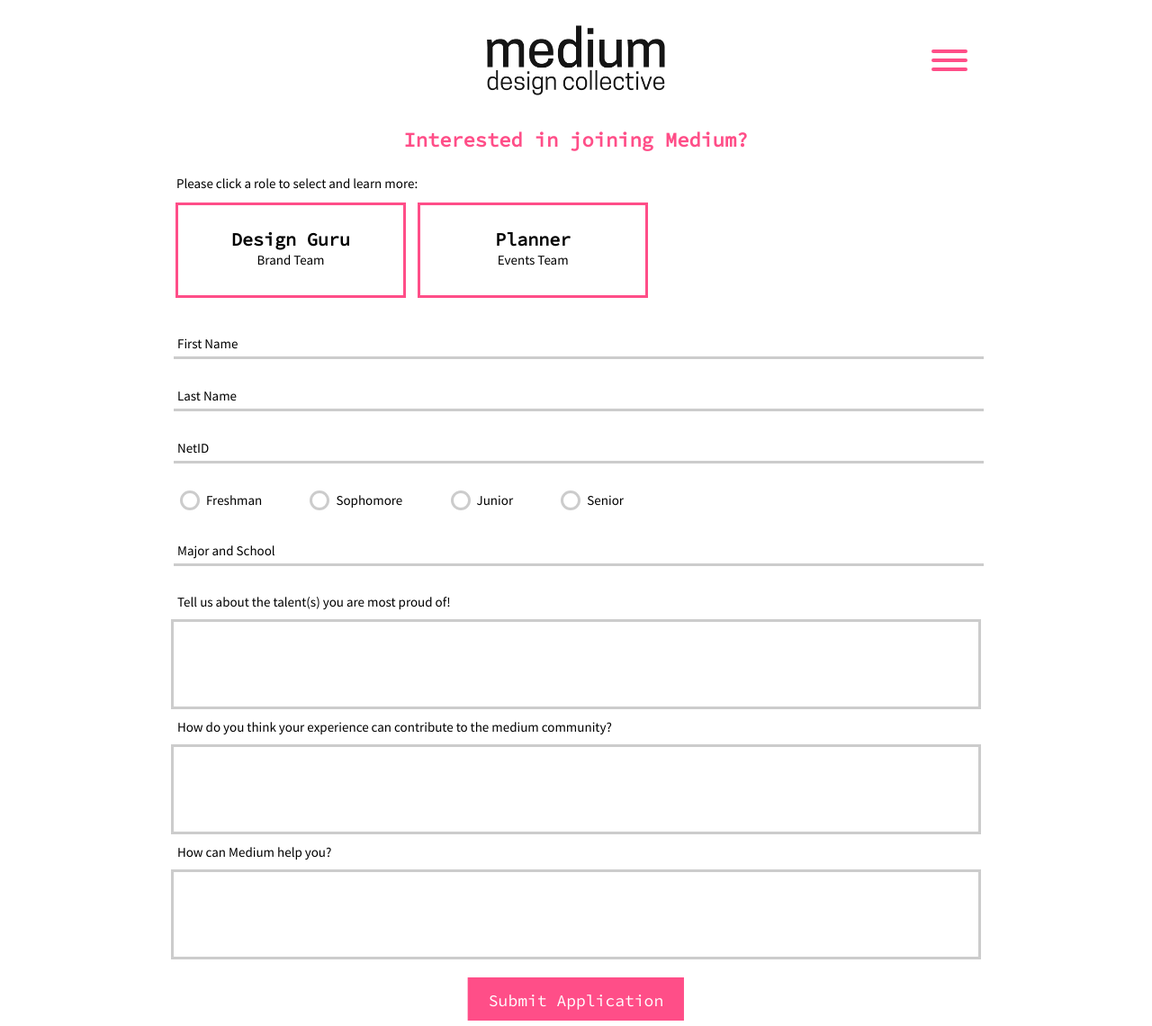
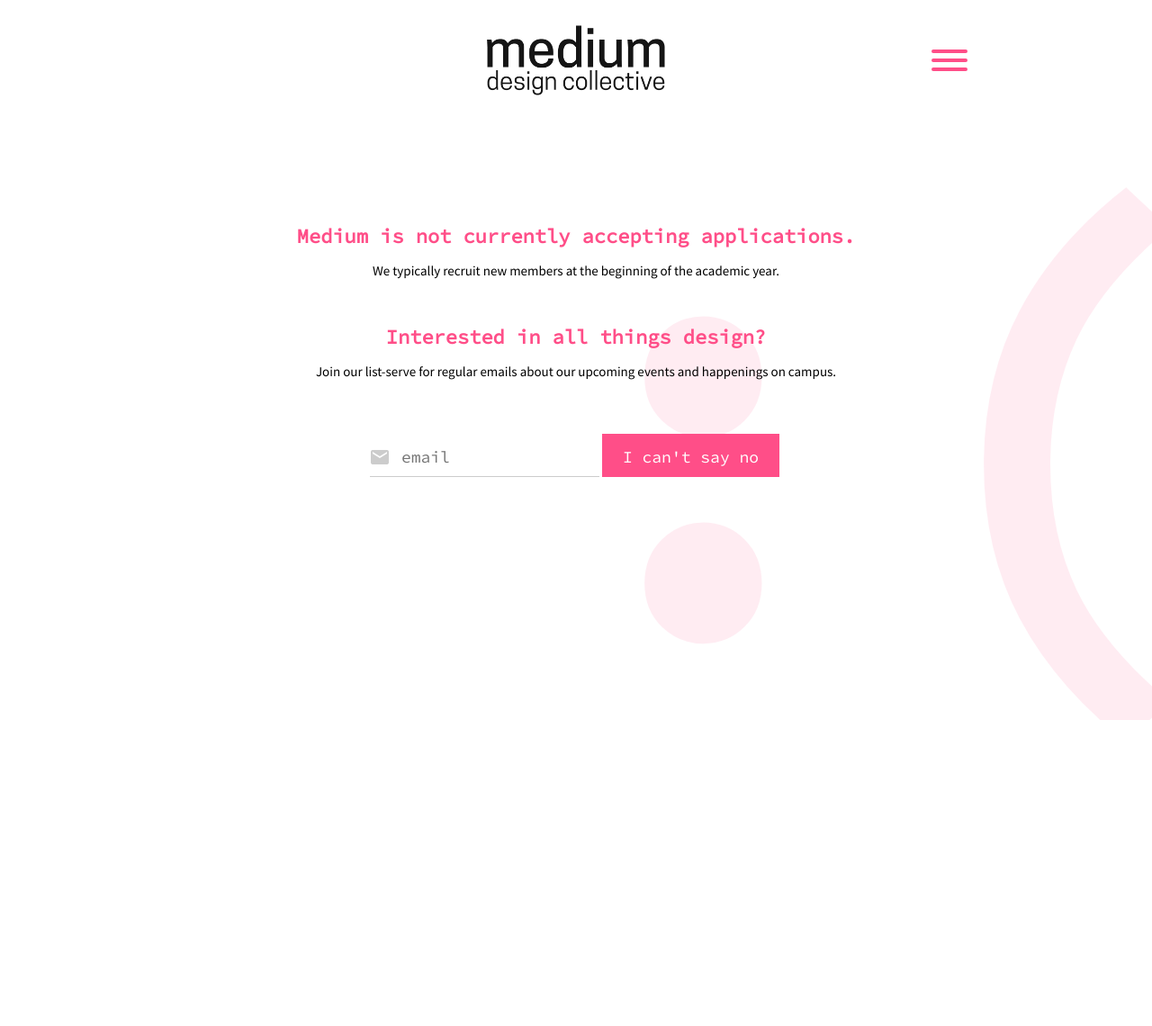
Before and after one commit to cornell-medium/django-backend, a Django app: page /apply/ in a window 1280 px wide. Shown: the whole page at 90% size. After the commit the page ends 800 px from the top, so only its background shows below. Run offline with Django 3.2, Linux system fonts and the light colour scheme.

Commit message:
Some more fixes, added a page for when applications are down

```diff
--- a/core/views.py
+++ b/core/views.py
@@ -12,7 +12,7 @@ def about(request):
 
 def apply(request):
 	context = {}
-	return render(request, 'apply.html', context)
+	return render(request, 'noapply.html', context)
 
 def events(request):
 	context = {}
--- a/static/css/apply.css
+++ b/static/css/apply.css
@@ -93,6 +93,9 @@ form {
     height: 6px;
     border-radius: 50%;
     background: #DDD; }
+  form div.g-recaptcha {
+    padding-top: 10px;
+    padding-bottom: 10px; }
   form input[type=text] {
     outline: none;
     display: block;
--- a/static/css/home.css
+++ b/static/css/home.css
@@ -123,11 +123,6 @@ div.section div {
   margin: 0px;
   font-family: 'Source Code Pro'; }
 
-div.section h1 {
-  color: #ff4e88;
-  font-size: 22px;
-  text-align: center; }
-
 div.section p {
   font-family: 'Source Sans Pro';
   font-size: 18px; }
--- /dev/null
+++ b/static/css/noapply.css
@@ -0,0 +1,71 @@
+div#center-box {
+  position: relative;
+  top: 36vh;
+  transform: translateY(-50%); }
+
+div#watermark {
+  position: absolute;
+  top: 0px;
+  left: 0px;
+  width: 100%;
+  height: 100vh;
+  overflow: hidden; }
+  div#watermark span {
+    position: absolute;
+    top: 60%;
+    transform: translateY(-50%);
+    left: 45%;
+    color: #ff4e88;
+    opacity: 0.1;
+    font-family: 'Source Code Pro';
+    font-size: 50vw;
+    font-weight: 600;
+    white-space: nowrap; }
+
+form div {
+  text-align: center; }
+
+form i {
+  position: relative;
+  left: -4px;
+  top: 6px;
+  color: #CCCCCC; }
+
+form i:hover {
+  cursor: default; }
+
+input[type=email] {
+  display: inline-block;
+  border: 0px;
+  border-bottom: 1px solid #CCCCCC;
+  background: #FFFFFF;
+  color: #AAAAAA;
+  padding: 15px 0px 10px 35px;
+  margin-left: -30px;
+  font-family: 'Source Code Pro';
+  font-size: 18px; }
+
+input[type=submit] {
+  display: inline-block;
+  border: 3px solid #ff4e88;
+  background: #ff4e88;
+  color: white;
+  font-family: 'Source Code Pro';
+  font-size: 18px;
+  margin-top: 10px;
+  padding: 11px 20px 8px 20px;
+  transition: ease-in-out 0.1s; }
+
+input[type=submit]:hover {
+  background: white;
+  color: #ff4e88;
+  cursor: pointer; }
+
+input:focus {
+  outline: none; }
+
+p {
+  margin-bottom: 50px;
+  text-align: center; }
+
+/*# sourceMappingURL=noapply.css.map */
--- a/static/css/universal.css
+++ b/static/css/universal.css
@@ -16,7 +16,8 @@
   user-select: none; }
 
 body {
-  font-family: 'Source Sans Pro'; }
+  font-family: 'Source Sans Pro';
+  font-size: 15px; }
 
 button.hamburger {
   position: absolute;
@@ -91,4 +92,11 @@ img#logo {
   transform: translateX(-50%);
   max-width: 200px; }
 
+h1 {
+  color: #ff4e88;
+  font-family: 'Source Code Pro';
+  font-size: 22px;
+  font-weight: 600;
+  text-align: center; }
+
 /*# sourceMappingURL=universal.css.map */
--- a/static/js/apply.js
+++ b/static/js/apply.js
@@ -30,6 +30,7 @@ $(document).ready(function() {
 			$(this).css('color', 'white');
 			$(this).data('selected', true);
 			cur_select = $(this);
+			$(this).children('.role').click();
 
 			$('.description').slideDown(200);
 		}
--- a/static/scss/about.scss
+++ b/static/scss/about.scss
@@ -1,6 +1,4 @@
-$blue: #52D8D8;
-$pink-rgb: (255, 78, 136);
-$pink: rgb(nth($pink-rgb, 1), nth($pink-rgb, 2), nth($pink-rgb, 3));
+@import "utilities/variables";
 
 div#main-wrap {
 	margin-top: 150px;
--- a/static/scss/apply.scss
+++ b/static/scss/apply.scss
@@ -1,5 +1,4 @@
-$pink-rgb: (255, 78, 136);
-$pink: rgb(nth($pink-rgb, 1), nth($pink-rgb, 2), nth($pink-rgb, 3));
+@import "utilities/variables";
 
 h1 {
 	cursor: default;
@@ -127,6 +126,10 @@ form {
 		border-radius: 50%;
 		background: #DDD;
 	}
+	div.g-recaptcha {
+		padding-top: 10px;
+		padding-bottom: 10px;
+	}
 	input[type=text]  {
 		outline: none;
 		display: block;
--- a/static/scss/events.scss
+++ b/static/scss/events.scss
@@ -1,5 +1,4 @@
-$pink-rgb: (255, 78, 136);
-$pink: rgb(nth($pink-rgb, 1), nth($pink-rgb, 2), nth($pink-rgb, 3));
+@import "utilities/variables";
 
 div#google_calendar {
 	position: relative;
--- /dev/null
+++ b/static/scss/noapply.scss
@@ -0,0 +1,76 @@
+@import "utilities/variables";
+
+div#center-box {
+	position: relative;
+	top: 36vh;
+	transform: translateY(-50%);
+}
+div#watermark {
+	position: absolute;
+	top: 0px;
+	left: 0px;
+	width: 100%;
+	height: 100vh;
+	overflow: hidden;
+
+	span {
+		position: absolute;
+		top: 60%;
+		transform: translateY(-50%);
+		left: 45%;
+		color: $pink;
+		opacity: 0.1;
+		font-family: 'Source Code Pro';
+		font-size: 50vw;
+		font-weight: 600;
+		white-space: nowrap;
+	}
+}
+form div {
+	text-align: center;
+}
+form i {
+	position: relative;
+	left: -4px;
+	top: 6px;
+	color: #CCCCCC;
+}
+form i:hover {
+	cursor: default;
+}
+input[type=email] {
+	display: inline-block;
+	border: 0px;
+	border-bottom: 1px solid #CCCCCC;
+	background: #FFFFFF;
+	color: #AAAAAA;
+	padding: 15px 0px 10px 35px;
+	// margin-top: 10px;
+	margin-left: -30px;
+	font-family: 'Source Code Pro';
+	font-size: 18px;
+}
+input[type=submit] {
+	display: inline-block;
+	border: 3px solid $pink;
+	background: $pink;
+	color: white;
+	font-family: 'Source Code Pro';
+	font-size: 18px;
+	margin-top: 10px;
+	padding: 11px 20px 8px 20px;
+	transition: ease-in-out 0.1s;
+}
+input[type=submit]:hover {
+	background: white;
+	color: $pink;
+	cursor: pointer;
+}
+input:focus {
+	outline: none;
+}
+
+p {
+	margin-bottom: 50px;
+	text-align: center;
+}
--- a/static/scss/universal.scss
+++ b/static/scss/universal.scss
@@ -1,7 +1,4 @@
-$blue-rgb: (82, 216, 216);
-$blue: rgb(nth($blue-rgb, 1), nth($blue-rgb, 2), nth($blue-rgb, 3));
-$pink-rgb: (255, 78, 136);
-$pink: rgb(nth($pink-rgb, 1), nth($pink-rgb, 2), nth($pink-rgb, 3));
+@import "utilities/variables";
 
 @font-face {
     font-family: "Cooper Hewitt Bold";
@@ -25,6 +22,7 @@ $pink: rgb(nth($pink-rgb, 1), nth($pink-rgb, 2), nth($pink-rgb, 3));
 
 body {
 	font-family: 'Source Sans Pro';
+	font-size: 15px;
 }
 
 button.hamburger {
@@ -105,3 +103,11 @@ img#logo {
 	transform: translateX(-50%);
 	max-width: 200px;
 }
+
+h1 {
+	color: $pink;
+	font-family: 'Source Code Pro';
+	font-size: 22px;
+	font-weight: 600;
+	text-align: center;
+}
--- /dev/null
+++ b/static/scss/utilities/_variables.scss
@@ -0,0 +1,3 @@
+$blue: #52D8D8;
+$pink-rgb: (255, 78, 136);
+$pink: rgb(nth($pink-rgb, 1), nth($pink-rgb, 2), nth($pink-rgb, 3));
--- a/templates/apply.html
+++ b/templates/apply.html
@@ -2,20 +2,24 @@
 
 {% block styles %}
     <link rel="stylesheet" href="{% static "css/apply.css" %}">
+    <script src='https://www.google.com/recaptcha/api.js'></script>
 {% endblock %}
 
 {% include "header.html" %}
 
 <div class="content-wrapper">
 <h1 class="unselectable">Interested in joining Medium?</h1>
+<form>
 	<div id="positions">
 		<h2 class="unselectable">Please click a role to select and learn more:</h2>
 
 		<div class="position unselectable" data-selected="false">
+			<input type="radio" class="role" name="position" value="brand">
 			<p class="title">Design Guru</p>
 			<p class="team">Brand Team</p>
 		</div>
 		<div class="position unselectable" data-selected="false">
+			<input type="radio" class="role" name="position" value="events">
 			<p class="title">Planner</p>
 			<p class="team">Events Team</p>
 		</div>
@@ -30,7 +34,6 @@
 			</ul>
 		</div>
 	</div>
-<form>
 	<input type="text" id="first-name">
 	<label class="dynamic" id="first-name-lbl">First Name</label>
 
@@ -74,6 +77,9 @@
 	<label>How can Medium help you?</label>
 	<textarea></textarea>
 
+	<center>
+	<div class="g-recaptcha" data-sitekey="6LdBVBQUAAAAAOT9MJb41QZ-xJ5jS78uvjkda3Xr"></div></center>
+
 	<input type="submit" value="Submit Application" name="subscribe">
 </form>
 </div>
--- a/templates/index.html
+++ b/templates/index.html
@@ -61,7 +61,7 @@
 						<div class="response" id="mce-success-response" style="display:none"></div>
 					</div>
 			</form>
-			<a id="join-us" href="{% url 'apply' %}">Or submit an application online &rarr;</a>
+			<!-- <a id="join-us" href="{% url 'apply' %}">Or submit an application online &rarr;</a> -->
 		</div>
 	</div>
 	</div>
--- /dev/null
+++ b/templates/noapply.html
@@ -0,0 +1,39 @@
+{% load static %}
+
+{% block styles %}
+    <link rel="stylesheet" href="{% static "css/noapply.css" %}">
+{% endblock %}
+
+{% include "header.html" %}
+
+<div id="watermark">
+		<span>:(</span>
+	</div>
+<div class="content-wrapper">
+	<div id="center-box">
+		<h1 class="unselectable">Medium is not currently accepting applications.</h1>
+		<p>We typically recruit new members at the beginning of the academic year.
+		</p>
+
+		<h1 class="unselectable">Interested in all things design?</h1>
+		<p>Join our list-serve for regular emails about our upcoming events and happenings on campus.
+		</p>
+
+		<div id="form-wrapper">
+			<form action="//facebook.us14.list-manage.com/subscribe/post?u=c1fc50d19af45d5476d2e29dd&amp;id=e9b8d5f6b3" method="post" id="mc-embedded-subscribe-form" name="mc-embedded-subscribe-form" class="validate" target="_blank" novalidate>
+				<div><i class="material-icons unselectable">email</i>
+					<input type="email" value="" placeholder="email" name="EMAIL" id="mce-EMAIL">
+					<div style="position: absolute; left: -5000px;" aria-hidden="true"><input type="text" name="b_c1fc50d19af45d5476d2e29dd_e9b8d5f6b3" tabindex="-1" value=""></div>
+					<input type="submit" value="I can't say no" name="subscribe" id="mc-embedded-subscribe"></div>
+					<div id="mce-responses">
+						<div class="response" id="mce-error-response" style="display:none"></div>
+						<div class="response" id="mce-success-response" style="display:none"></div>
+					</div>
+			</form>
+		</div>
+	</div>
+</div>
+
+<script src="{% static "js/apply.js" %}"></script>
+
+{% include "footer.html" %}
```
Also changed, not shown: static/scss/home.scss (+1 -8 lines), 1 other file. Lines whose indentation alone changed are shown as unchanged.
